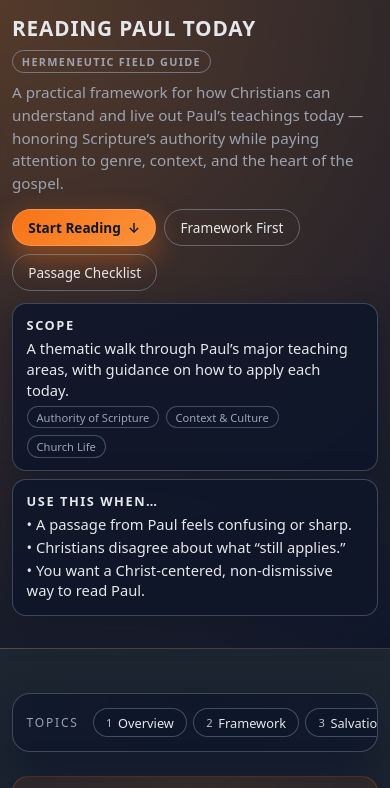
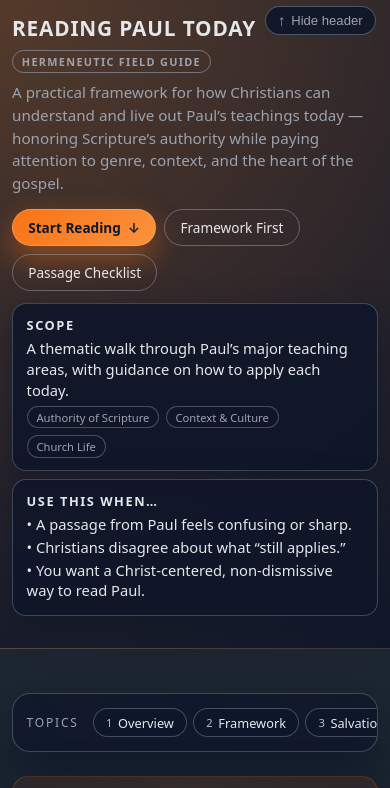
Before and after one commit to drs-az/ReadingPaulToday, a plain HTML site: page index.html in a window 390 px wide. Shown: the top 788 px of the page. Drawn offline with Linux system fonts and the light colour scheme.

Commit message:
Add collapsible header toggle

```diff
--- a/index.html
+++ b/index.html
@@ -59,6 +59,13 @@
       backdrop-filter: blur(18px);
       background: radial-gradient(circle at top left, rgba(249, 115, 22, 0.25), rgba(15, 23, 42, 0.96));
       border-bottom: 1px solid rgba(148, 163, 184, 0.14);
+      transition: padding 160ms ease, background 160ms ease;
+    }
+
+    header.hero.collapsed {
+      padding: 0.35rem 0 0.4rem;
+      background: rgba(15, 23, 42, 0.94);
+      backdrop-filter: blur(12px);
     }
 
     .hero-inner {
@@ -71,6 +78,13 @@
       align-items: center;
     }
 
+    .hero.collapsed .hero-inner {
+      grid-template-columns: minmax(0, 1fr);
+      align-items: center;
+      padding: 0.4rem 1rem 0.5rem;
+      gap: 0.35rem;
+    }
+
     .hero-title {
       font-size: clamp(1.7rem, 3vw, 2rem);
       font-weight: 700;
@@ -81,6 +95,11 @@
       gap: 0.5rem;
     }
 
+    .hero.collapsed .hero-title {
+      font-size: 1.05rem;
+      letter-spacing: 0.08em;
+    }
+
     .hero-badge {
       font-size: 0.68rem;
       padding: 0.2rem 0.55rem;
@@ -96,6 +115,12 @@
       font-size: 0.95rem;
       color: var(--muted);
       line-height: 1.5;
+    }
+
+    .hero.collapsed .hero-subtitle,
+    .hero.collapsed .hero-actions,
+    .hero.collapsed .hero-meta {
+      display: none;
     }
 
     .hero-actions {
@@ -155,6 +180,34 @@
       padding: 0.75rem 0.85rem;
       box-shadow: 0 10px 30px rgba(15, 23, 42, 0.65);
       max-width: 260px;
+    }
+
+    .collapse-toggle {
+      position: absolute;
+      top: 0.4rem;
+      right: 0.9rem;
+      border-radius: 999px;
+      border: 1px solid rgba(148, 163, 184, 0.45);
+      background: rgba(15, 23, 42, 0.92);
+      color: var(--muted);
+      padding: 0.35rem 0.75rem;
+      font-size: 0.82rem;
+      display: inline-flex;
+      align-items: center;
+      gap: 0.35rem;
+      cursor: pointer;
+      transition: background 150ms ease, color 150ms ease, transform 120ms ease;
+    }
+
+    .collapse-toggle:hover {
+      color: var(--text);
+      background: rgba(15, 23, 42, 0.98);
+      transform: translateY(-1px);
+    }
+
+    .collapse-toggle span {
+      font-size: 0.95rem;
+      line-height: 1;
     }
 
     .hero-meta-card strong {
@@ -412,6 +465,10 @@
 </head>
 <body>
   <header id="top" class="hero">
+    <button class="collapse-toggle" type="button" aria-pressed="false" aria-label="Collapse header">
+      <span aria-hidden="true">↑</span>
+      Hide header
+    </button>
     <div class="hero-inner">
       <div>
         <div class="hero-title">
@@ -1493,5 +1550,36 @@
       </section>
     </main>
   </div>
+
+  <script>
+    (function () {
+      const hero = document.querySelector('.hero');
+      const toggle = document.querySelector('.collapse-toggle');
+      const storageKey = 'reading-paul-hero-collapsed';
+
+      if (!hero || !toggle) return;
+
+      const applyState = (collapsed) => {
+        hero.classList.toggle('collapsed', collapsed);
+        toggle.setAttribute('aria-pressed', collapsed ? 'true' : 'false');
+        toggle.setAttribute('aria-label', collapsed ? 'Expand header' : 'Collapse header');
+        toggle.innerHTML = `
+          <span aria-hidden="true">${collapsed ? '↓' : '↑'}</span>
+          ${collapsed ? 'Show header' : 'Hide header'}
+        `;
+      };
+
+      const saved = typeof localStorage !== 'undefined' ? localStorage.getItem(storageKey) : null;
+      applyState(saved === 'true');
+
+      toggle.addEventListener('click', () => {
+        const nextState = !hero.classList.contains('collapsed');
+        applyState(nextState);
+        if (typeof localStorage !== 'undefined') {
+          localStorage.setItem(storageKey, String(nextState));
+        }
+      });
+    })();
+  </script>
 </body>
 </html>
```
